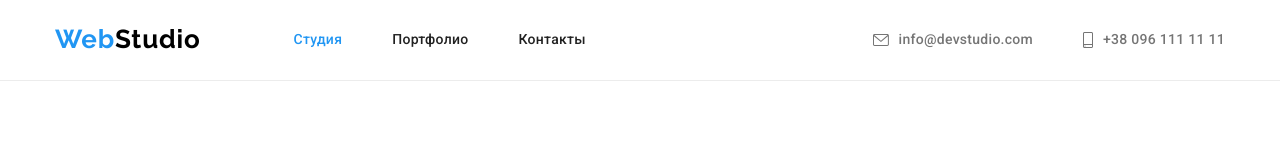
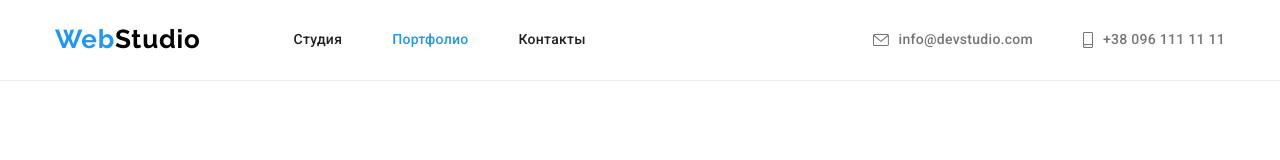
Before and after one commit to marynaost/goit-markup-hw-04, a plain HTML site: page portfolio.html in a window 1280 px wide. Shown: the top 160 px of the page. Drawn offline with nearby package versions, Linux system fonts and the light colour scheme.

Commit message:
Добавляє розмітку

```diff
--- a/portfolio.html
+++ b/portfolio.html
@@ -19,8 +19,8 @@
             <nav class="menu-nav">
                 <a href="#" class="logo link"><span class="blue-logo" lang="en">Web</span>Studio</a>
                 <ul class="menu-list list">
-                    <li class="menu-item"><a class="menu-link link current" href="./index.html">Студия</a></li>
-                    <li class="menu-item"><a class="menu-link link" href="./portfolio.html">Портфолио</a></li>
+                    <li class="menu-item"><a class="menu-link link" href="./index.html">Студия</a></li>
+                    <li class="menu-item"><a class="menu-link link current" href="./portfolio.html">Портфолио</a></li>
                     <li class="menu-item"><a class="menu-link link" href="#">Контакты</a></li>
                 </ul>
             </nav>
```
